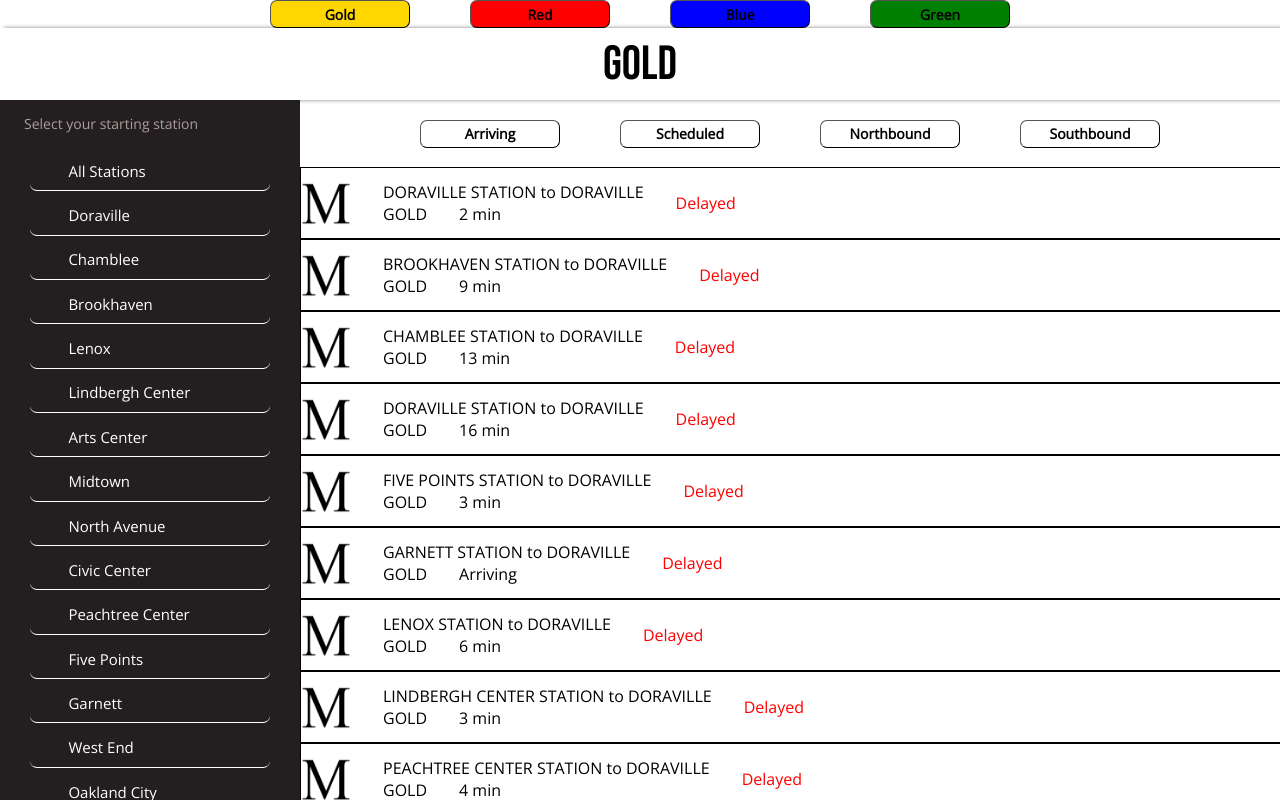
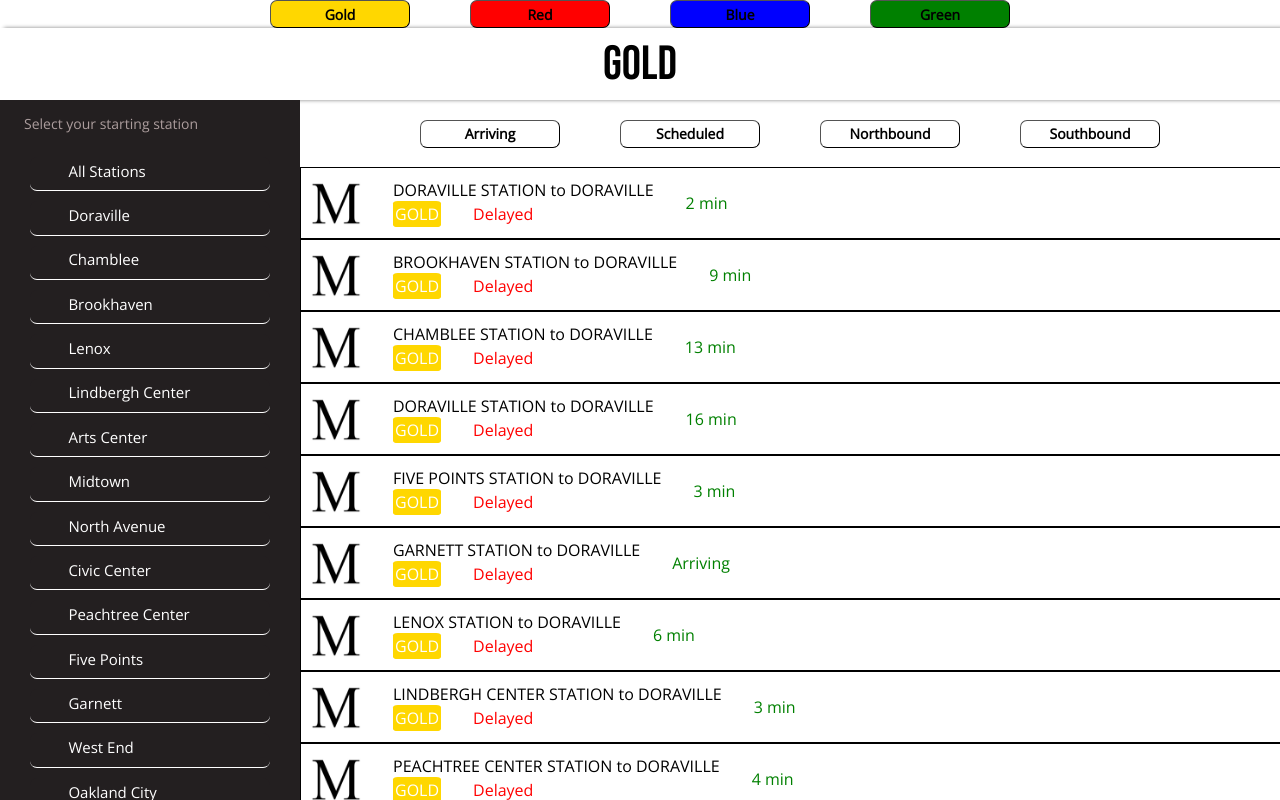
Before and after one commit to zinichakraborty/bootcampexercises-f23, a React (Create React App) app in the folder exer5/marta-ui/: page / in a window 1280 px wide. Shown: the top 800 px of the page. Built offline with nearby package versions, Linux system fonts and the light colour scheme.

Commit message:
update colors by line

```diff
--- a/exer5/marta-ui/src/components/Train.js
+++ b/exer5/marta-ui/src/components/Train.js
@@ -10,11 +10,11 @@
             <div className="middle">
                 <p1>{STATION} to {DESTINATION}</p1>
                 <div className="bottom-middle">
-                    <p3>{LINE}</p3>
-                    <p4>{WAITING_TIME}</p4>
+                    <p3 className={(LINE === 'GOLD') ? "gold" :  (LINE === 'RED') ? "red" : (LINE === 'GREEN') ? "green" : "blue"}>{LINE}</p3>
+                    <p4 className={(DELAY === 'T0S') ? "greentime" : "redtime" }>{time}</p4>
                 </div>
             </div>
-             <p2>{time}</p2>
+            <p2>{WAITING_TIME}</p2>
         </div>
     )
 }
--- a/exer5/marta-ui/src/components/styles/train.css
+++ b/exer5/marta-ui/src/components/styles/train.css
@@ -15,6 +15,7 @@
 img {
     width: 50px;
     height: auto;
+    margin-left: 10px;
 }
 
 .middle {
@@ -30,9 +31,39 @@
 }
 
 p2 {
+    color: green;
+}
+
+p3 {
+    color: white;
+    padding: 2px;
+    border-radius: 10%;
+}
+
+p4 {
+    color: black
+}
+
+.greentime {
+    color: green;
+}
+
+.redtime {
     color: red;
 }
 
-p3 {
-    color: black;
+.green {
+    background-color: green;
 }
+
+.red {
+    background-color: red;
+}
+
+.gold {
+    background-color: gold;
+}
+
+.blue {
+    background-color: blue;
+}
```
